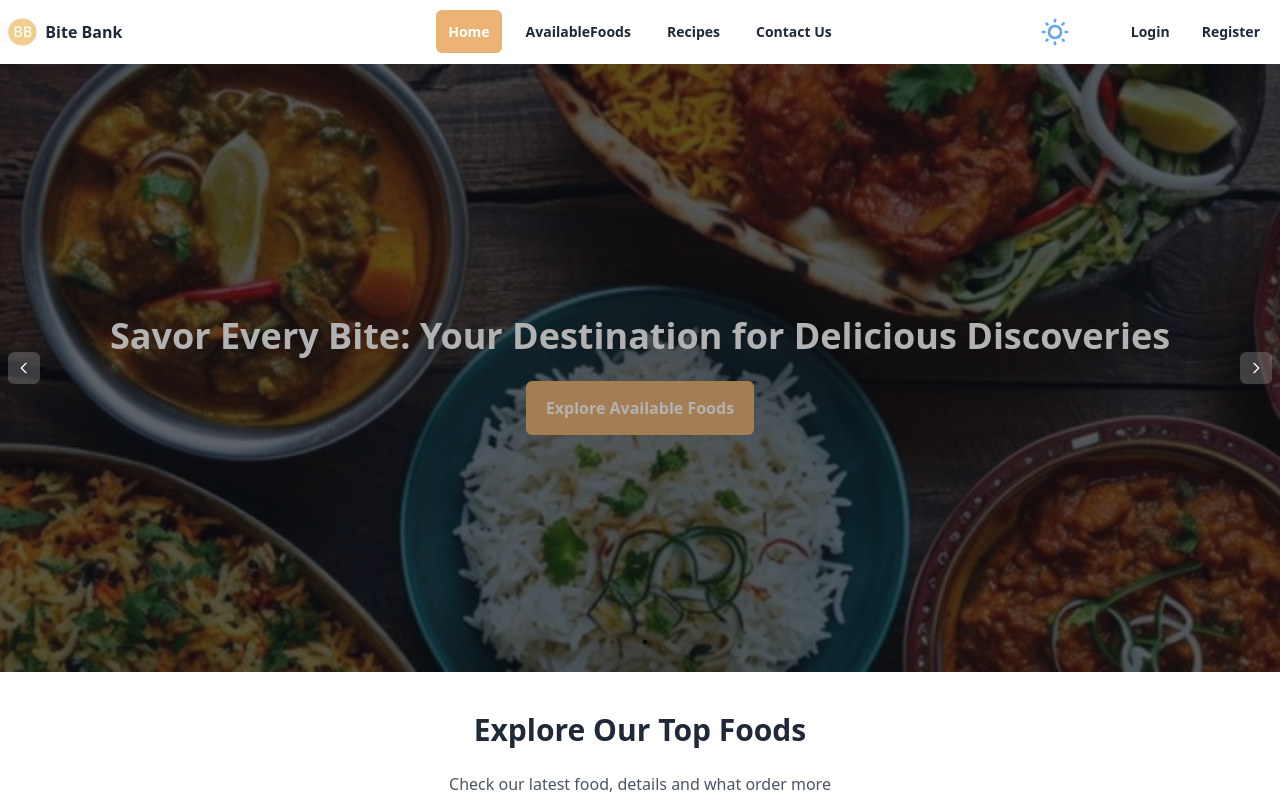
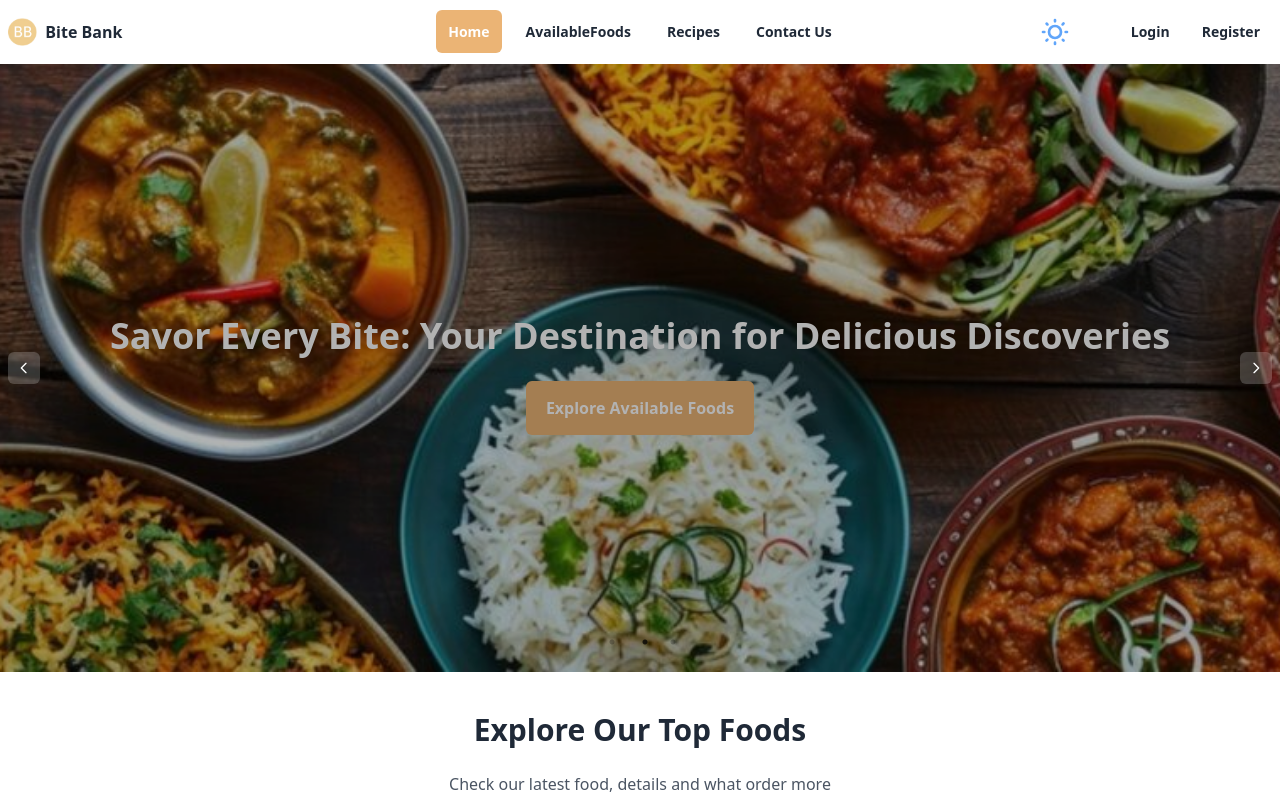
Before and after one commit to sayed725/BiteBank-Client, a React (Vite) app: page / in a window 1280 px wide. Shown: the top 800 px of the page. Built offline with nearby package versions, Linux system fonts and the light colour scheme; no server answers.

Commit message:
updated daek mode issue

```diff
--- a/src/components/Slide.jsx
+++ b/src/components/Slide.jsx
@@ -10,7 +10,7 @@
         backgroundImage: `url(${image})`,
       }}
     >
-      <div className='flex items-center justify-center w-full h-full bg-gray-900/50'>
+      <div className='flex items-center justify-center w-full h-full '>
         <div className='text-center'>
           <h1 className='text-3xl mb-4 font-semibold text-white dark:text-gray-200 lg:text-4xl animate__animated animate__slideInDown'>
             {text}
```
